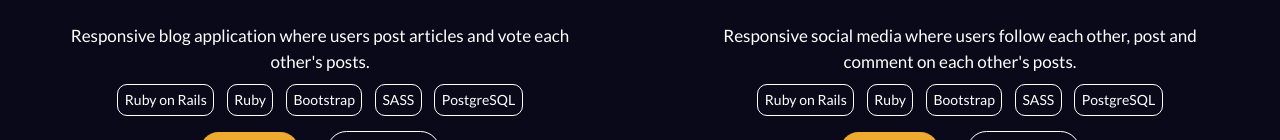
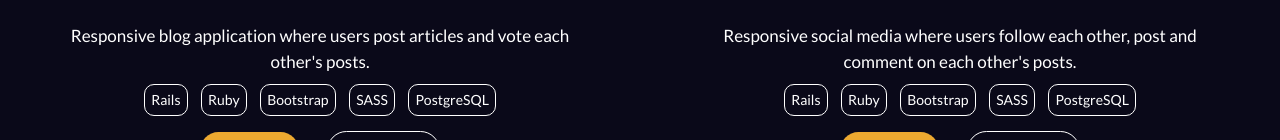
Before and after one commit to NtwaliHeritier/portfolio, a plain HTML site: page index.html in a window 1280 px wide. Shown: the part 1633-1773 px from the top of the page. Drawn offline with nearby package versions, Linux system fonts and the light colour scheme.

Commit message:
change ruby on rails to rails

```diff
--- a/index.html
+++ b/index.html
@@ -89,7 +89,7 @@
                 <img src="./images/portfolio/infox.jpg" alt="">
                 <div class="project-specs">
                     <p>Responsive blog application where users post articles and vote each other's posts.</p>
-                    <p><span>Ruby on Rails</span><span>Ruby</span><span>Bootstrap</span><span>SASS</span><span>PostgreSQL</span></p>
+                    <p><span>Rails</span><span>Ruby</span><span>Bootstrap</span><span>SASS</span><span>PostgreSQL</span></p>
                     <div class="project-buttons">
                         <span class="project-live"><a href="https://shrouded-basin-98979.herokuapp.com/" target="_blank">Live demo <i class="fas fa-external-link-alt text-white"></i></a></span>
                         <span class="project-code"><a href="https://github.com/NtwaliHeritier/lifestyle-app" target="_blank">Source code <i class="fab fa-github"></i></a></span>
@@ -101,7 +101,7 @@
                 <img src="./images/portfolio/social-media.jpg" alt="">
                 <div class="project-specs">
                     <p>Responsive social media where users follow each other, post and comment on each other's posts.</p>
-                    <p><span>Ruby on Rails</span><span>Ruby</span><span>Bootstrap</span><span>SASS</span><span>PostgreSQL</span></p>
+                    <p><span>Rails</span><span>Ruby</span><span>Bootstrap</span><span>SASS</span><span>PostgreSQL</span></p>
                     <div class="project-buttons">
                         <span class="project-live"><a href="https://protected-caverns-58695.herokuapp.com/users/sign_in/" target="_blank">Live demo <i class="fas fa-external-link-alt text-white"></i></a></span>
                         <span class="project-code"><a href="https://github.com/NtwaliHeritier/ror-social-scaffold" target="_blank">Source code <i class="fab fa-github"></i></a></span>
```
